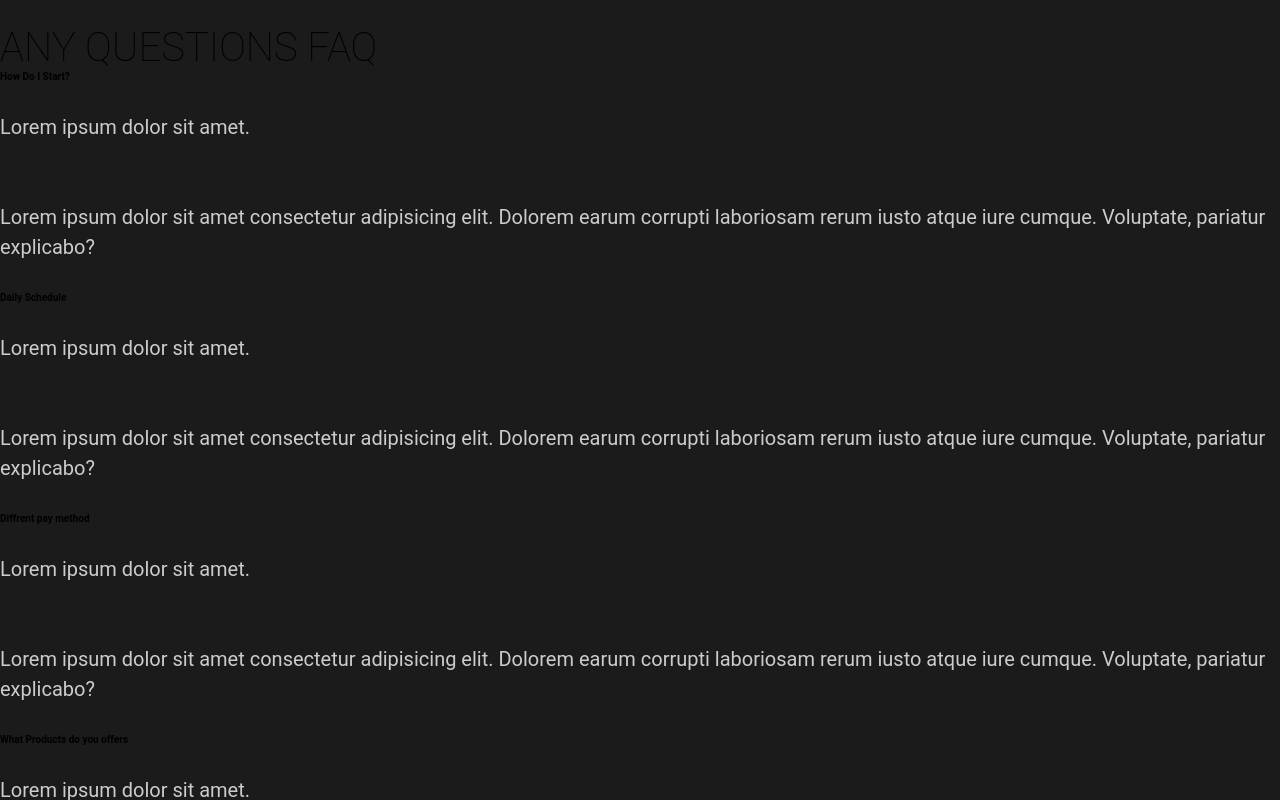
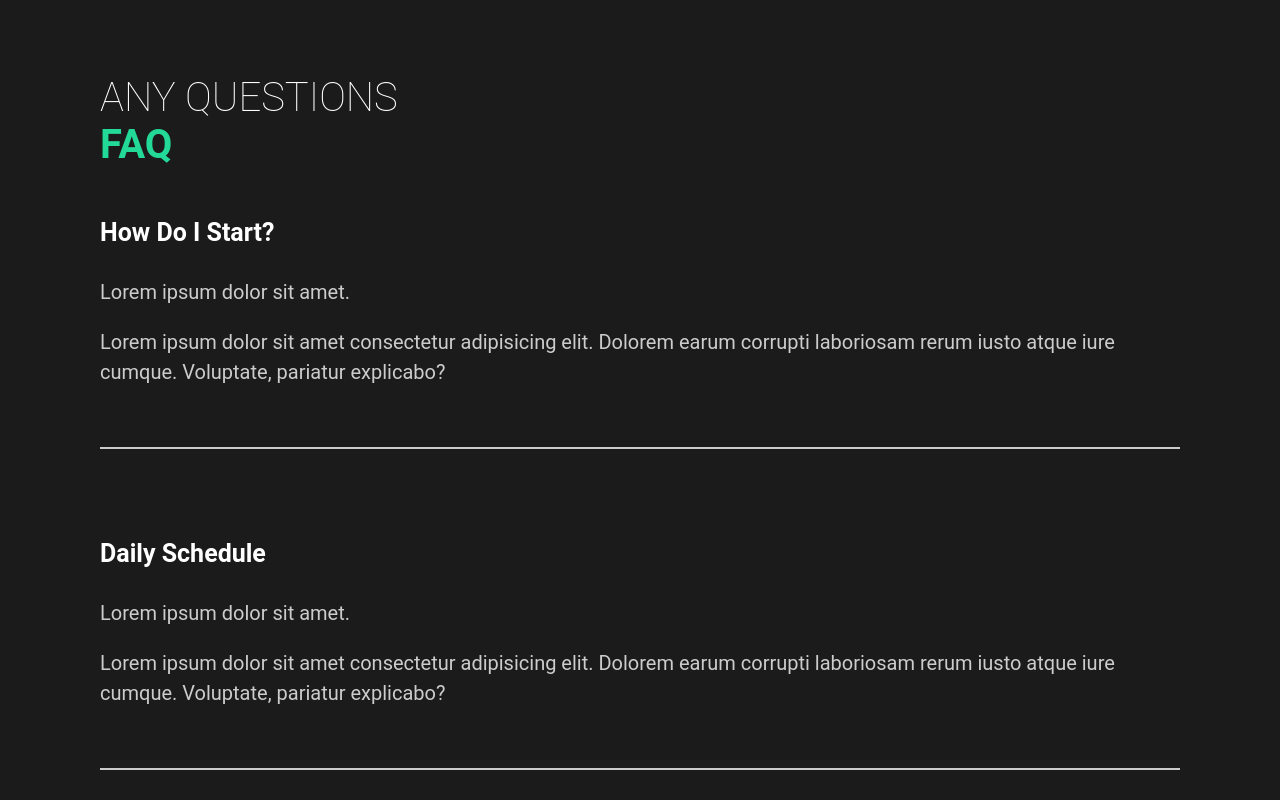
Before and after one commit to saharsdr/React-Course-Capture, a React (Create React App) app: page / in a window 1280 px wide. Shown: the part 1460-2260 px from the top of the page. Built offline with nearby package versions, Linux system fonts and the light colour scheme.

Commit message:
Faq style done.

```diff
--- a/src/components/FaqSections.js
+++ b/src/components/FaqSections.js
@@ -1,10 +1,11 @@
-
+import styled from "styled-components";
+import { About } from "../style";
 
 const FaqSection = () => {
 
   return (
-    <div className="section-faq">
-      <h2>Any Questions <span>FAQ</span></h2>
+    <Faq>
+      <h2>Any Questions <span className="text--green-light">FAQ</span></h2>
       <div className="question">
         <h4>How Do I Start?</h4>
         <div className="answer">
@@ -13,6 +14,7 @@ const FaqSection = () => {
             Lorem ipsum dolor sit amet consectetur adipisicing elit. Dolorem earum corrupti laboriosam rerum iusto atque iure cumque. Voluptate, pariatur explicabo?
           </p>
         </div>
+        <div className="faq-line"></div>
       </div>
 
       <div className="question">
@@ -23,6 +25,7 @@ const FaqSection = () => {
             Lorem ipsum dolor sit amet consectetur adipisicing elit. Dolorem earum corrupti laboriosam rerum iusto atque iure cumque. Voluptate, pariatur explicabo?
           </p>
         </div>
+        <div className="faq-line"></div>
       </div>
 
       <div className="question">
@@ -33,6 +36,7 @@ const FaqSection = () => {
             Lorem ipsum dolor sit amet consectetur adipisicing elit. Dolorem earum corrupti laboriosam rerum iusto atque iure cumque. Voluptate, pariatur explicabo?
           </p>
         </div>
+        <div className="faq-line"></div>
       </div>
 
 
@@ -44,9 +48,44 @@ const FaqSection = () => {
             Lorem ipsum dolor sit amet consectetur adipisicing elit. Dolorem earum corrupti laboriosam rerum iusto atque iure cumque. Voluptate, pariatur explicabo?
           </p>
         </div>
+        <div className="faq-line"></div>
       </div>
-    </div>
+    </Faq>
   );
 };
 
+const Faq = styled(About)`
+  display: block;
+  h2 {
+    padding-bottom: 2rem;
+    font-weight: lighter;
+  }
+  .text--green-light {
+    display: block;
+  }
+
+  .faq-line {
+    background : #cccccc;
+    height: .2rem;
+    margin: 3rem 0;
+    width: 100%;
+  }
+
+  .question {
+    padding : 3rem 0;
+    cursor: pointer;
+
+  }
+
+  .answer {
+    padding : 2rem 0;
+
+    p {
+      padding: 1rem 0;
+    }
+  }
+
+
+`;
+
 export default FaqSection;
--- a/src/components/GlobalStyle.js
+++ b/src/components/GlobalStyle.js
@@ -30,6 +30,7 @@ const GlobalStyle = createGlobalStyle`
 
 body {
   font-family: 'Roboto', sans-serif;
+  color: white;
 }
 
 h2 {
@@ -38,10 +39,11 @@ h2 {
   text-transform : uppercase
 }
 h3 {
-  color: $color-white;
+  color: white;
 }
 h4{
   font-weight:bold;
+  font-size : 2.5rem;
 }
 a {
   text-decoration: none;
```
